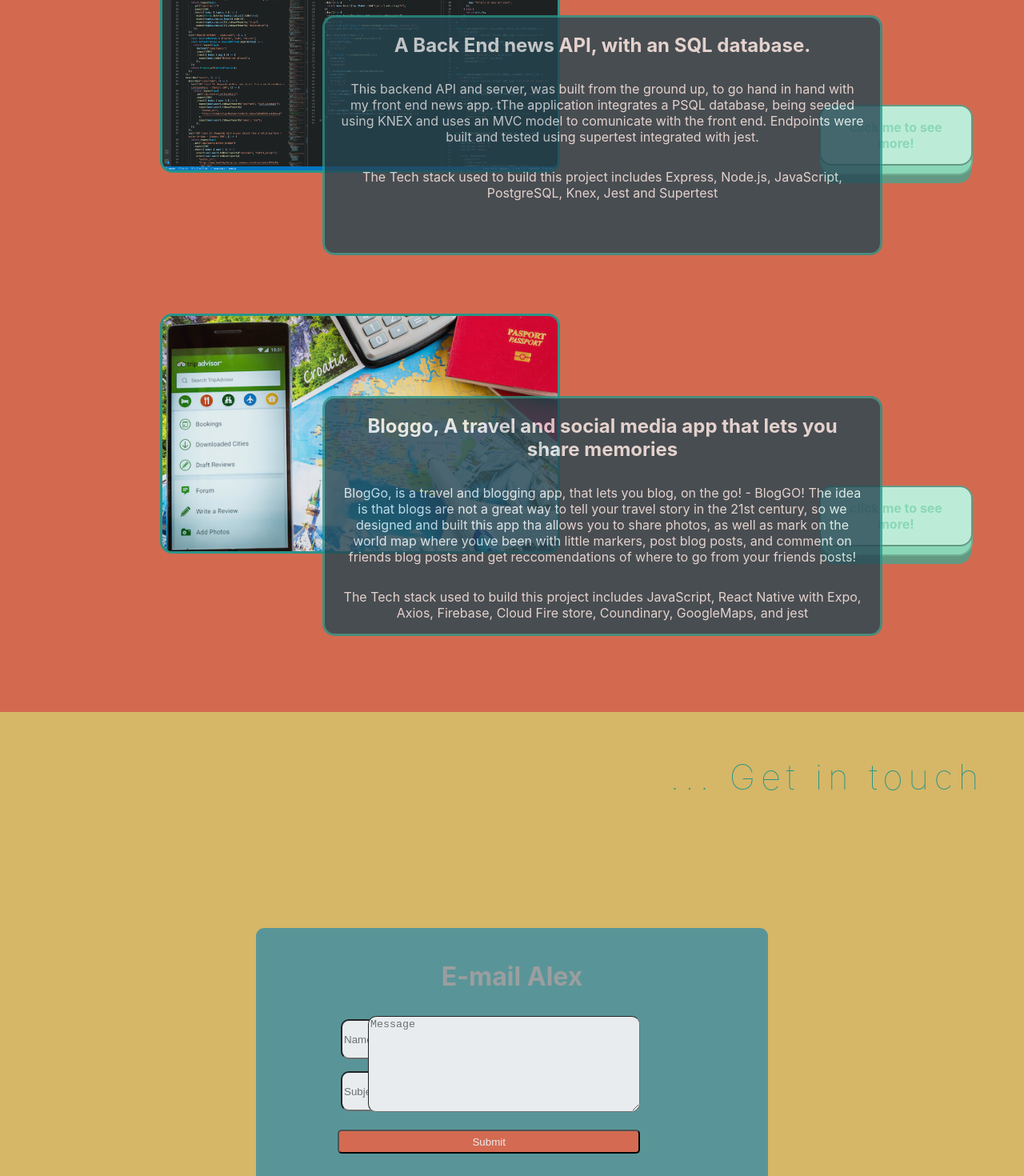
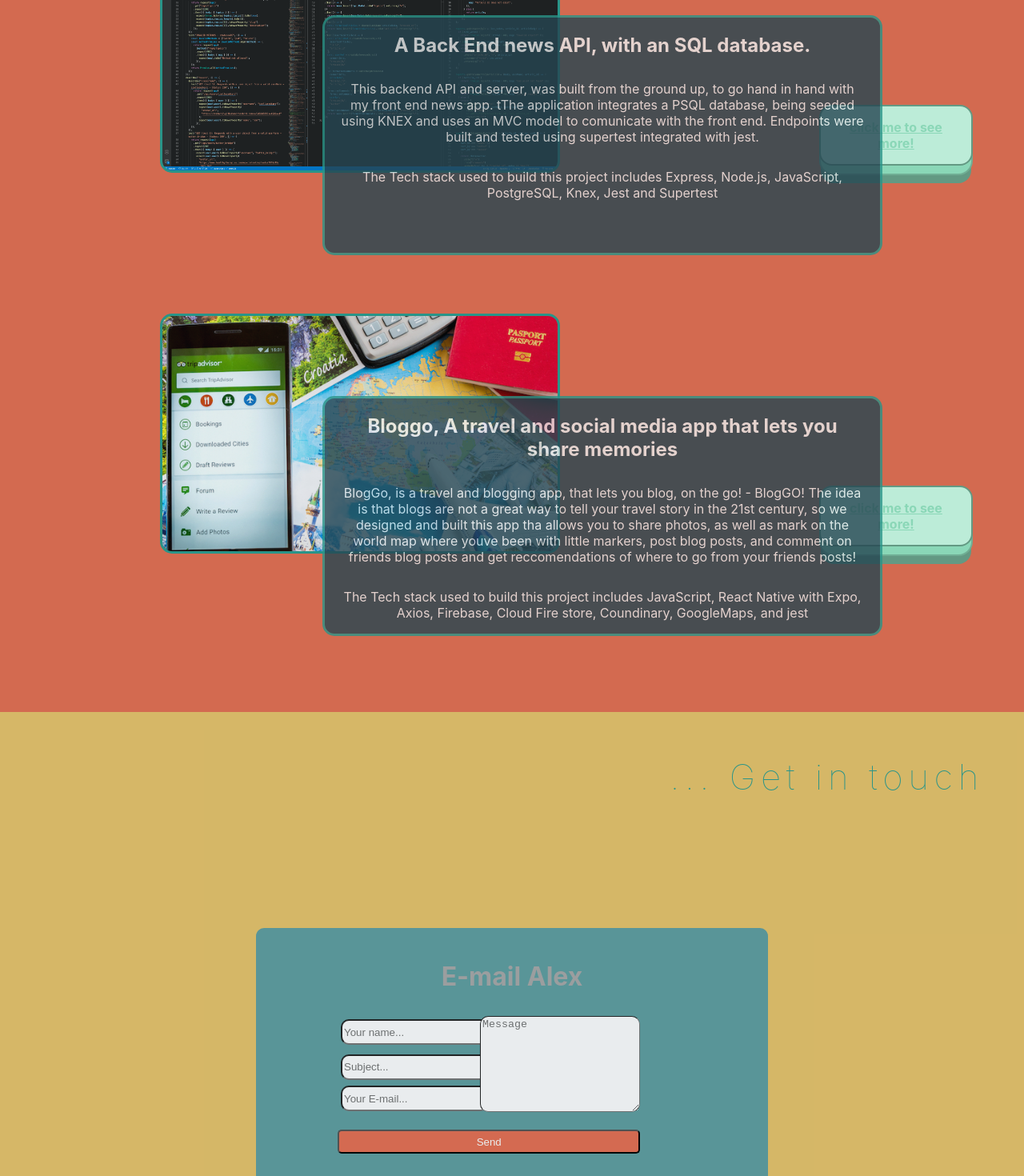
Before and after one commit to Alexthespaceman/alex-tristram-portfolio.github.io, a React (Create React App) app in the folder alexs-portfolio/: page / in a window 1280 px wide. Shown: the part 3660-5130 px from the top of the page at 80% size. Built offline with nearby package versions, Linux system fonts and the light colour scheme.

Commit message:
add functional contact page

```diff
--- a/alexs-portfolio/package.json
+++ b/alexs-portfolio/package.json
@@ -11,6 +11,8 @@
     "@testing-library/jest-dom": "^5.12.0",
     "@testing-library/react": "^11.2.6",
     "@testing-library/user-event": "^12.8.3",
+    "emailjs": "^3.4.0",
+    "emailjs-com": "^2.6.4",
     "react": "^17.0.2",
     "react-dom": "^17.0.2",
     "react-scripts": "4.0.3",
--- a/alexs-portfolio/src/App.css
+++ b/alexs-portfolio/src/App.css
@@ -722,23 +722,32 @@ form {
 #input-name {
   position: absolute;
   margin: 10px;
-  height: 50px;
+  height: 32px;
   border-radius: 10px;
   top: 29%;
   left: 15%;
 }
 #input-subject {
   margin: 10px;
-  height: 50px;
+  height: 32px;
   border-radius: 10px;
   position: absolute;
-  top: 47%;
+  top: 41%;
+  left: 15%;
+}
+
+#input-email {
+  margin: 10px;
+  height: 32px;
+  border-radius: 10px;
+  position: absolute;
+  top: 52%;
   left: 15%;
 }
 
 #input-message {
   border-radius: 10px;
-  width: 340px;
+  width: 200px;
   height: 120px;
   position: absolute;
   top: 110px;
--- a/alexs-portfolio/src/components/ContactPage.jsx
+++ b/alexs-portfolio/src/components/ContactPage.jsx
@@ -1,6 +1,29 @@
+import emailjs from "emailjs-com";
 import React from "react";
+// import "./ContactUs.css";
+// init("user_3AhRHOaXXbpmHxUhvtucJ");
 
 function ContactPage(props) {
+  function sendEmail(e) {
+    e.preventDefault();
+    emailjs
+      .sendForm(
+        "service_k1gfcie",
+        "template_iigny2c",
+        e.target,
+        "user_3AhRHOaXXbpmHxUhvtucJ"
+      )
+      .then(
+        (result) => {
+          console.log(result.text);
+        },
+        (error) => {
+          console.log(error.text);
+        }
+      );
+    e.target.reset();
+  }
+
   return (
     <div className="contact">
       <div>
@@ -8,24 +31,39 @@ function ContactPage(props) {
       </div>
       <div className="box">
         <h1>E-mail Alex</h1>
-        <form
-          action="mailto:tristram.alexander94@gmail.com"
-          method="POST"
-          className="cf"
-        >
+        <form className="cf" className="contact-form" onSubmit={sendEmail}>
           <div className="half left cf">
-            <input type="text" id="input-name" placeholder="Name" />
-            <input type="text" id="input-subject" placeholder="Subject" />
+            {/* <label>Name</label> */}
+            <input
+              placeholder="Your name..."
+              id="input-name"
+              type="text"
+              name="name"
+            />
+            {/* <label>Email</label> */}
+            <input
+              placeholder="Your E-mail..."
+              id="input-email"
+              type="email"
+              name="email"
+            />
+            {/* <label>Subject</label> */}
+            <input
+              placeholder="Subject..."
+              type="text"
+              id="input-subject"
+              name="subject"
+            />
           </div>
-          <div class="half right cf">
-            <textarea
-              name="message"
-              type="text"
-              id="input-message"
-              placeholder="Message"
-            ></textarea>
-          </div>
-          <input type="submit" value="Submit" id="input-submit" />
+
+          {/* <label>Message</label> */}
+          <textarea
+            type="text"
+            id="input-message"
+            placeholder="Message"
+            name="message"
+          />
+          <input id="input-submit" type="submit" value="Send" />
         </form>
       </div>
     </div>
@@ -34,30 +72,33 @@ function ContactPage(props) {
 
 export default ContactPage;
 
-{
-  /* <div>
-<h1>Elegant Contact Form</h1>
-<form class="cf">
-<div class="half left cf">
-<input type="text" id="input-name" placeholder="Name" />
-<input type="email" id="input-email" placeholder="Email address" />
-<input type="text" id="input-subject" placeholder="Subject" />
- </div>
-<div class="half right cf">
-<textarea name="message" type="text" id="input-message" placeholder="Message"></textarea>
-</div>
-<input type="submit" value="Submit" id="input-submit">
-</form>
-</div> */
-}
-
-{
-  /* <div>
-    <h2> Contact form</h2>
-    <form className='cf'>
-    <div className='half left cf'>
-      <input></input>
-    </div>
-    </form>
-  </div> */
-}
+// return (
+//   <div className="contact">
+//     <div>
+//       <p className="title4">... Get in touch</p>
+//     </div>
+//     <div className="box">
+//       <h1>E-mail Alex</h1>
+//       <form
+//         action="mailto:tristram.alexander94@gmail.com"
+//         method="POST"
+//         className="cf"
+//       >
+//         <div className="half left cf">
+//           <input type="text" id="input-name" placeholder="Name" />
+//           <input type="text" id="input-subject" placeholder="Subject" />
+//         </div>
+//         <div class="half right cf">
+//           <textarea
+//             name="message"
+//             type="text"
+//             id="input-message"
+//             placeholder="Message"
+//           ></textarea>
+//         </div>
+//         <input type="submit" value="Submit" id="input-submit" />
+//       </form>
+//     </div>
+//   </div>
+// );
+// }
--- a/alexs-portfolio/src/components/MyWork.jsx
+++ b/alexs-portfolio/src/components/MyWork.jsx
@@ -28,7 +28,12 @@ function MyWork(props) {
               </p>
             </div>
           </div>
-          <a className="big-button">click me to see more!</a>
+          <a
+            href="https://github.com/Alexthespaceman/front-end-news-app/branches"
+            className="big-button"
+          >
+            click me to see more!
+          </a>
           <div className="long div2">
             <div className="div divide">
               <h2 className="work1">
@@ -48,7 +53,12 @@ function MyWork(props) {
               </p>
             </div>
           </div>
-          <a className="big-button">click me to see more!</a>
+          <a
+            href="https://nchelp.herokuapp.com/api/articles"
+            className="big-button"
+          >
+            click me to see more!
+          </a>
           <div className="long div3">
             <div className="div divide">
               <h2 className="work1">
@@ -73,7 +83,12 @@ function MyWork(props) {
               </p>
             </div>
           </div>
-          <a className="big-button">click me to see more!</a>
+          <a
+            href="https://www.youtube.com/watch?v=RkQ6M6y7GGc"
+            className="big-button"
+          >
+            click me to see more!
+          </a>
         </div>
       </section>
     </div>
```
Also changed, not shown: 1 other file (tests, documents, lock files or other folders).
